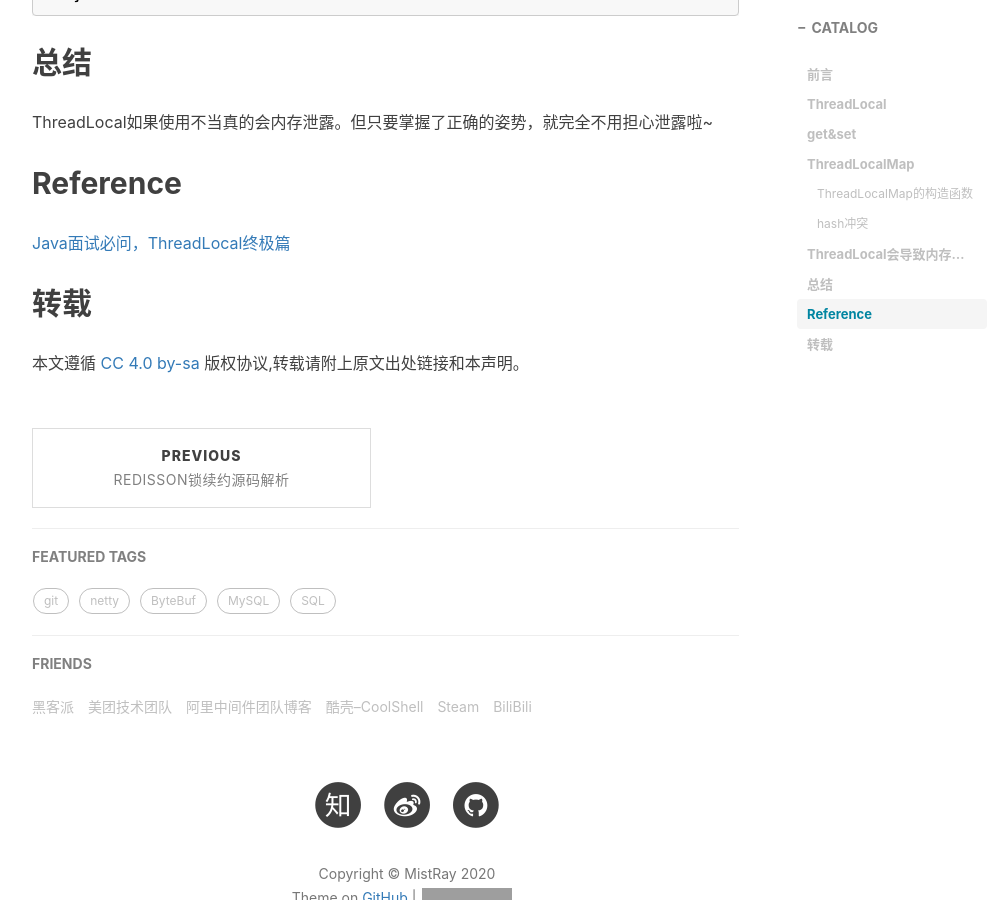
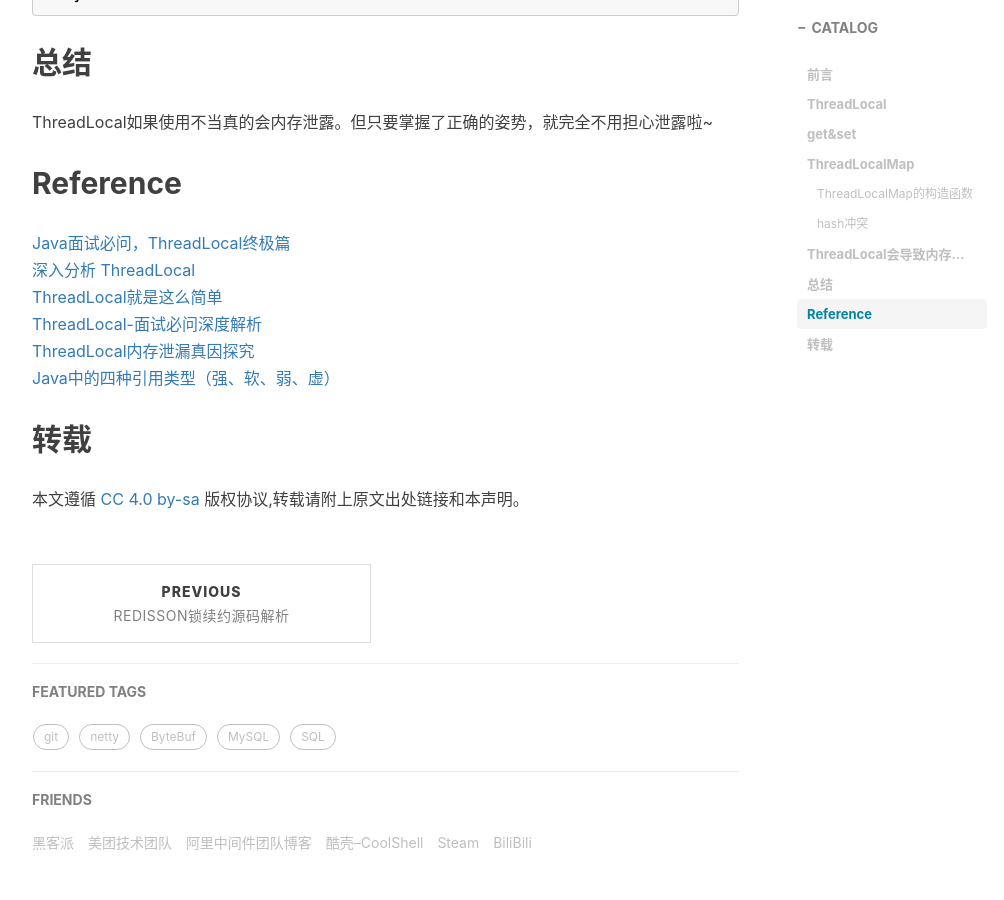
Before and after one commit to MistRay/mistray.github.io, a Jekyll site: the page built from _posts/2020-04-09-ThreadLocal真的会内存泄露么.md, in a window 1280 px wide and 900 px high, scrolled down 6119 px. Shown: the whole window, without its empty margins (233-1237 px from the left). Built offline with Jekyll 4.4.1, drawn with Linux system fonts in a browser that asks for light colours; nearby versions of some CDN libraries; comment, search, counter and statistics services are not loaded; grey boxes are pictures that could not be loaded.

Commit message:
添加reference

```diff
--- a/_posts/2020-04-09-ThreadLocal真的会内存泄露么.md
+++ b/_posts/2020-04-09-ThreadLocal真的会内存泄露么.md
@@ -227,7 +227,11 @@ ThreadLocal如果使用不当真的会内存泄露。但只要掌握了正确的
 
 ## Reference
 [Java面试必问，ThreadLocal终极篇](https://www.jianshu.com/p/377bb840802f)
-
+[深入分析 ThreadLocal](http://www.iocoder.cn/JUC/sike/ThreadLocal/)
+[ThreadLocal就是这么简单](https://juejin.im/post/5ac2eb52518825555e5e06ee)
+[ThreadLocal-面试必问深度解析](https://www.jianshu.com/p/98b68c97df9b)
+[ThreadLocal内存泄漏真因探究](https://www.jianshu.com/p/a1cd61fa22da)
+[Java中的四种引用类型（强、软、弱、虚）](https://www.jianshu.com/p/ca6cbc246d20)
 ## 转载
 
 本文遵循 [CC 4.0 by-sa](https://creativecommons.org/licenses/by-sa/4.0/) 版权协议,转载请附上原文出处链接和本声明。
```
